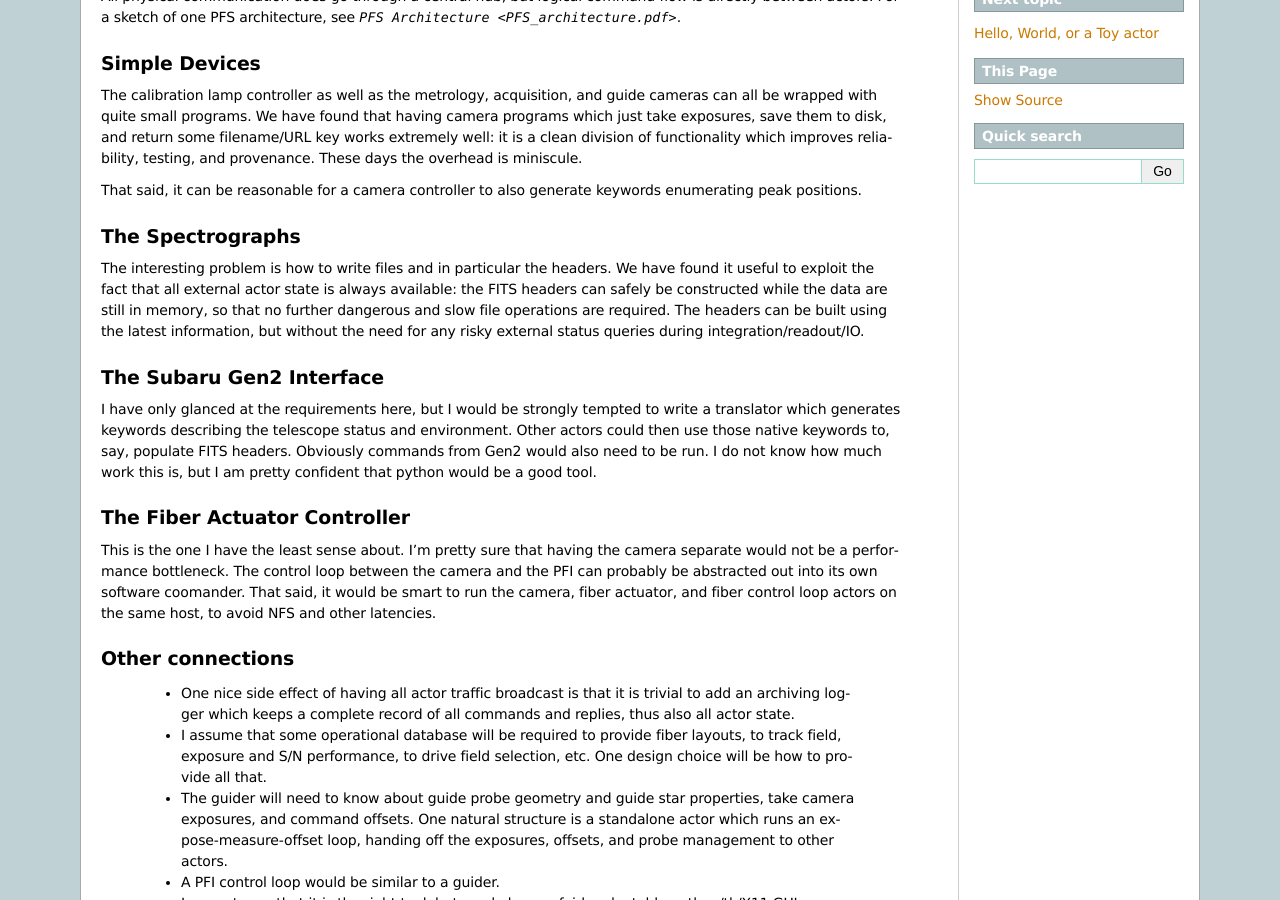
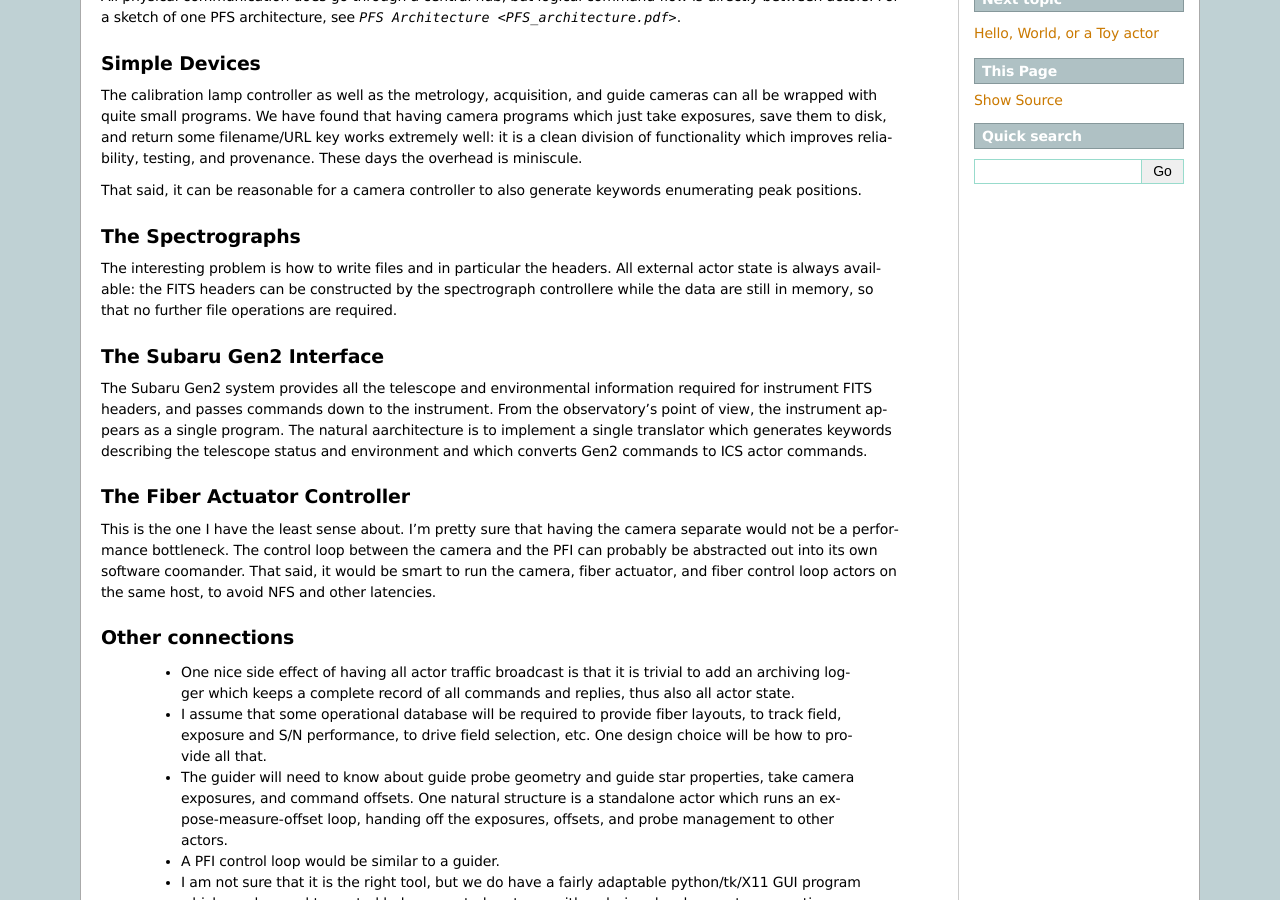
Before and after one commit to Subaru-PFS/tron_tron, a Sphinx documentation site: the page built from Docs/sphinx/PFS.rst, in a window 1280 px wide and 900 px high, scrolled down 643 px. Built offline with Sphinx 7.4.7, drawn with Linux system fonts in a browser that asks for light colours; formulas are drawn with MathJax 3.

Commit message:
de-APO soms docs

```diff
--- a/Docs/PFS.org
+++ b/Docs/PFS.org
@@ -3,7 +3,7 @@
 #+LaTeX_CLASS_OPTIONS: [10pt, t]
 ###+LATEX_HEADER: \usepackage{Talks}
 #+BEAMER_FRAME_LEVEL: 2
-#+TITLE: APO Instrument Control Software for PFS
+#+TITLE: Instrument Control Software for PFS
 #+AUTHOR: Craig Loomis
 #+DATE: \begin{minipage}[t]{1cm}\vspace*{-2.8mm}\includegraphics[height=3.2mm]{Tokyo}\end{minipage} 2012-07-24
 #+COLUMNS: %45ITEM %10BEAMER_env(Env) %8BEAMER_envargs(Env Args) %4BEAMER_col(Col) %8BEAMER_extra(Extra)
--- a/Docs/sphinx/PFS.rst
+++ b/Docs/sphinx/PFS.rst
@@ -34,22 +34,21 @@ The Spectrographs
 -----------------
 
 The interesting problem is how to write files and in particular the
-headers. We have found it useful to exploit the fact that all external
-actor state is always available: the FITS headers can safely be
-constructed while the data are still in memory, so that no further
-dangerous and slow file operations are required. The headers can be
-built using the latest information, but without the need for any risky
-external status queries during integration/readout/IO.
+headers. All external actor state is always available: the FITS
+headers can be constructed by the spectrograph controllere while the
+data are still in memory, so that no further file operations are
+required.
 
 The Subaru Gen2 Interface
 -------------------------
 
-I have only glanced at the requirements here, but I would be strongly
-tempted to write a translator which generates keywords describing the
-telescope status and environment. Other actors could then use those
-native keywords to, say, populate FITS headers. Obviously commands
-from Gen2 would also need to be run. I do not know how much work this
-is, but I am pretty confident that python would be a good tool.
+The Subaru Gen2 system provides all the telescope and environmental
+information required for instrument FITS headers, and passes commands
+down to the instrument. From the observatory's point of view, the
+instrument appears as a single program. The natural aarchitecture is
+to implement a single translator which generates keywords describing the
+telescope status and environment and which converts Gen2 commands to
+ICS actor commands.
 
 The Fiber Actuator Controller
 -----------------------------
```
